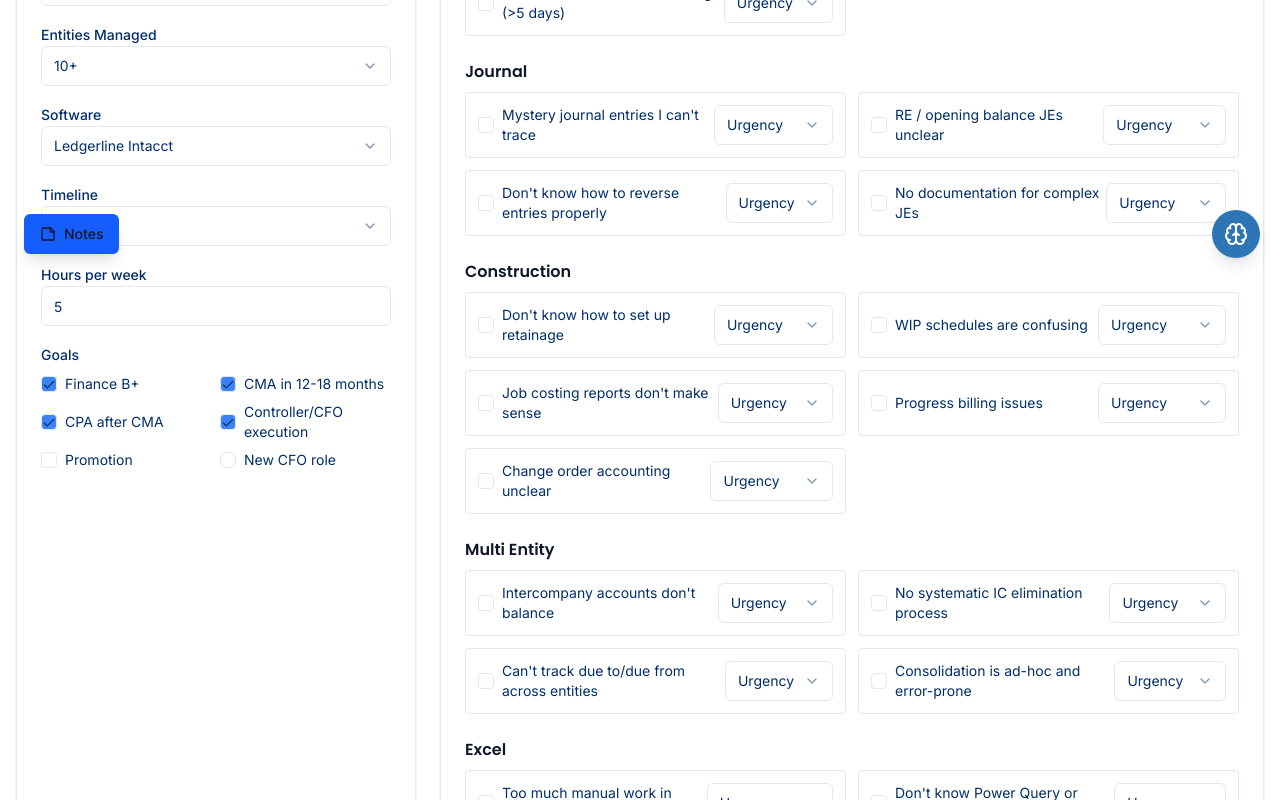
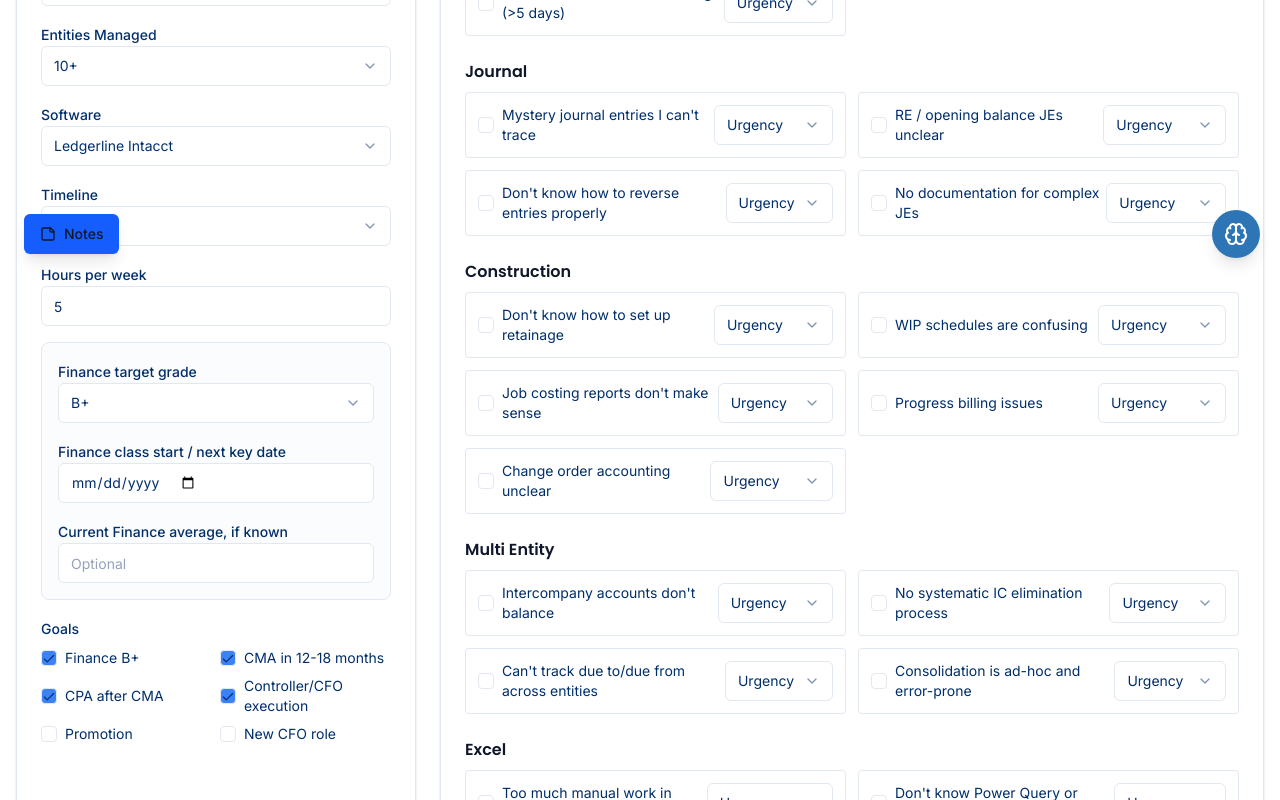
Before and after one commit to kennybhill7/AccountrixCPA-App, a Next.js app: page /onboarding in a window 1280 px wide. Shown: the part 522-1322 px from the top of the page. Built offline with nearby package versions, Linux system fonts and the light colour scheme.

Commit message:
feat(onboarding): capture finance target context

```diff
--- a/app/mission/page.tsx
+++ b/app/mission/page.tsx
@@ -25,6 +25,9 @@ interface MissionIntake {
   goals?: string[];
   timeline?: string;
   hoursPerWeek?: number;
+  financeTargetGrade?: string;
+  financeClassStart?: string;
+  financeCurrentAverage?: number;
   notes?: string;
 }
 
@@ -224,6 +227,15 @@ export default function MissionControlPage() {
                     <Badge variant="outline">{intake.role || "Learner"}</Badge>
                     <Badge variant="outline">{weeklyPlan.hours} hrs/week</Badge>
                     <Badge variant="outline">{weeklyPlan.minutesPerDay} min/session target</Badge>
+                    {intake.financeTargetGrade && (
+                      <Badge variant="outline">Finance target {intake.financeTargetGrade}</Badge>
+                    )}
+                    {intake.financeClassStart && (
+                      <Badge variant="outline">Finance date {intake.financeClassStart}</Badge>
+                    )}
+                    {typeof intake.financeCurrentAverage === "number" && (
+                      <Badge variant="outline">Finance avg {intake.financeCurrentAverage}%</Badge>
+                    )}
                     {(intake.goals ?? []).slice(0, 4).map((goal) => (
                       <Badge key={goal} variant="secondary">{goal}</Badge>
                     ))}
--- a/app/onboarding/page.tsx
+++ b/app/onboarding/page.tsx
@@ -80,6 +80,9 @@ export default function OnboardingPage() {
   ]);
   const [timeline, setTimeline] = useState("12months");
   const [hoursPerWeek, setHoursPerWeek] = useState(5);
+  const [financeTargetGrade, setFinanceTargetGrade] = useState("B+");
+  const [financeClassStart, setFinanceClassStart] = useState("");
+  const [financeCurrentAverage, setFinanceCurrentAverage] = useState("");
   const [notes, setNotes] = useState("");
   const [selected, setSelected] = useState<Record<string, Urgency>>({});
   const [saving, setSaving] = useState(false);
@@ -104,6 +107,11 @@ export default function OnboardingPage() {
         ]);
         setTimeline(data.timeline || "12months");
         setHoursPerWeek(data.hoursPerWeek || 5);
+        setFinanceTargetGrade(data.financeTargetGrade || "B+");
+        setFinanceClassStart(data.financeClassStart || "");
+        setFinanceCurrentAverage(
+          data.financeCurrentAverage == null ? "" : String(data.financeCurrentAverage)
+        );
         setNotes(data.notes || "");
         const sp: Record<string, Urgency> = {};
         // eslint-disable-next-line @typescript-eslint/no-explicit-any
@@ -149,6 +157,9 @@ export default function OnboardingPage() {
       goals,
       timeline,
       hoursPerWeek,
+      financeTargetGrade,
+      financeClassStart,
+      financeCurrentAverage: financeCurrentAverage === "" ? undefined : Number(financeCurrentAverage),
       notes,
     };
     localStorage.setItem("ai-intake", JSON.stringify(payload));
@@ -291,6 +302,43 @@ export default function OnboardingPage() {
                 onChange={(e) => setHoursPerWeek(parseInt(e.target.value || "0", 10))}
               />
             </div>
+            <div className="grid grid-cols-1 gap-4 rounded-lg border bg-muted/30 p-4">
+              <div>
+                <Label>Finance target grade</Label>
+                <Select value={financeTargetGrade} onValueChange={setFinanceTargetGrade}>
+                  <SelectTrigger>
+                    <SelectValue placeholder="Target grade" />
+                  </SelectTrigger>
+                  <SelectContent>
+                    {["A", "A-", "B+", "B", "B-", "C+"].map((grade) => (
+                      <SelectItem key={grade} value={grade}>
+                        {grade}
+                      </SelectItem>
+                    ))}
+                  </SelectContent>
+                </Select>
+              </div>
+              <div>
+                <Label>Finance class start / next key date</Label>
+                <Input
+                  type="date"
+                  value={financeClassStart}
+                  onChange={(e) => setFinanceClassStart(e.target.value)}
+                />
+              </div>
+              <div>
+                <Label>Current Finance average, if known</Label>
+                <Input
+                  type="number"
+                  min="0"
+                  max="100"
+                  step="0.1"
+                  value={financeCurrentAverage}
+                  onChange={(e) => setFinanceCurrentAverage(e.target.value)}
+                  placeholder="Optional"
+                />
+              </div>
+            </div>
             <div>
               <Label>Goals</Label>
               <div className="grid grid-cols-2 gap-2 mt-2">
```
Also changed, not shown: .agent/tasks.json.
